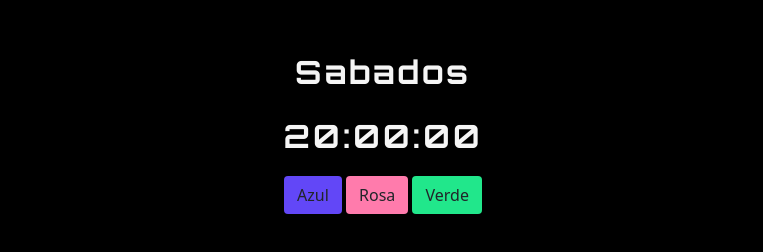
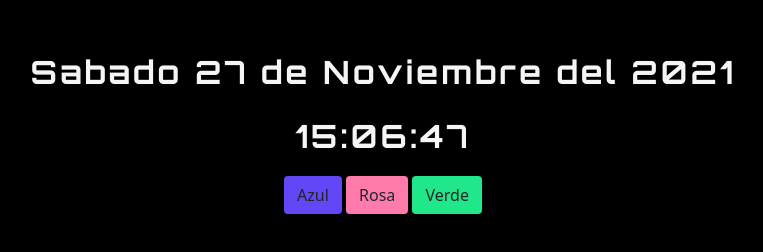
Before and after one commit to ezequielgar/BOM-Teory, a plain HTML site: page index.html in a window 1280 px wide. Shown: the whole page, without its empty margins (257-1020 px from the left). Drawn offline with Linux system fonts and the light colour scheme.

Commit message:
se completa el reloj , solo falta hacerlo cambiar de color

```diff
--- a/index.html
+++ b/index.html
@@ -1,18 +1,18 @@
 <!DOCTYPE html>
-<html lang="en">
+<html lang="es">
 <head>
     <meta charset="UTF-8">
     <meta http-equiv="X-UA-Compatible" content="IE=edge">
     <meta name="viewport" content="width=device-width, initial-scale=1.0">
     <link rel="stylesheet" href="/css/bootstrap.min.css">
     <link rel="stylesheet" href="/css/style.css">
-    <title>Document</title>
+    <title>Reloj</title>
 </head>
 <body>
     <main class="container my-5">
         <article class="text-center ">
             <p id="fecha"></p>
-            <p>20:00:00</p>
+            <p id="hora"></p>
         </article>
         <article class="text-center">
             <button class="btn btnazul" type="button" id="btnAzul" onclick="azulbtn()" >Azul</button>
--- a/js/app.js
+++ b/js/app.js
@@ -1,12 +1,44 @@
-let fecha = new Date();
-console.log(fecha.getMonth());  // 0 - 11 , 0 -> enero
-console.log(fecha.getDay()); // 1 a 31
-console.log(fecha.getDate()); // 0 al 6 , 0 -> domingo
+function fechayhora(){
 
-let semanas = ['Domingo','Lunes','Martes','Miercoles','Jueves','Viernes','Sabados'];
+    let fecha = new Date();
+    // console.log(fecha.getMonth());  // 0 - 11 , 0 -> enero
+    // console.log(fecha.getDay()); // 1 a 31
+    // console.log(fecha.getDate()); // 0 al 6 , 0 -> domingo
 
-let meses = ['Enero','Febrero','Marzo','Abril','Mayo','Junio','Julio','Agosto','Septiembre','Octubre','Noviembre','Diciembre'];
+    let semanas = ['Domingo','Lunes','Martes','Miercoles','Jueves','Viernes','Sabado'];
 
-let fechaReloj = document.getElementById("fecha");
-console.log(fechaReloj)
-fechaReloj.innerHTML = `${semanas[fecha.getDay()]}`
+    let meses = ['Enero','Febrero','Marzo','Abril','Mayo','Junio','Julio','Agosto','Septiembre','Octubre','Noviembre','Diciembre'];
+
+    let fechaReloj = document.getElementById("fecha");
+    // console.log(fechaReloj)
+    fechaReloj.innerHTML = `${semanas[fecha.getDay()]} ${fecha.getDate()} de ${meses[fecha.getMonth()]} del ${fecha.getFullYear()} `;
+
+    // creo las variables para trabajar la hora
+    let hora = fecha.getHours();
+    let minutos = fecha.getMinutes();
+    let segundos = fecha.getSeconds();
+
+    if(hora < 10 ){
+        hora = '0' + hora;
+    }
+
+    if (minutos < 10 ){
+        minutos = '0' + minutos;
+    }
+
+    if (segundos < 10 ){
+        segundos = '0' + segundos;
+    }
+
+    let horaReloj = document.getElementById("hora");
+    horaReloj.innerHTML = `${hora}:${minutos}:${segundos}`;
+}
+
+function azulbtn(){
+    let vAzul = document.getElementById("btnAzul");
+
+}
+
+
+// invocar el reloj cada segundos
+setInterval(fechayhora, 1000);
```
